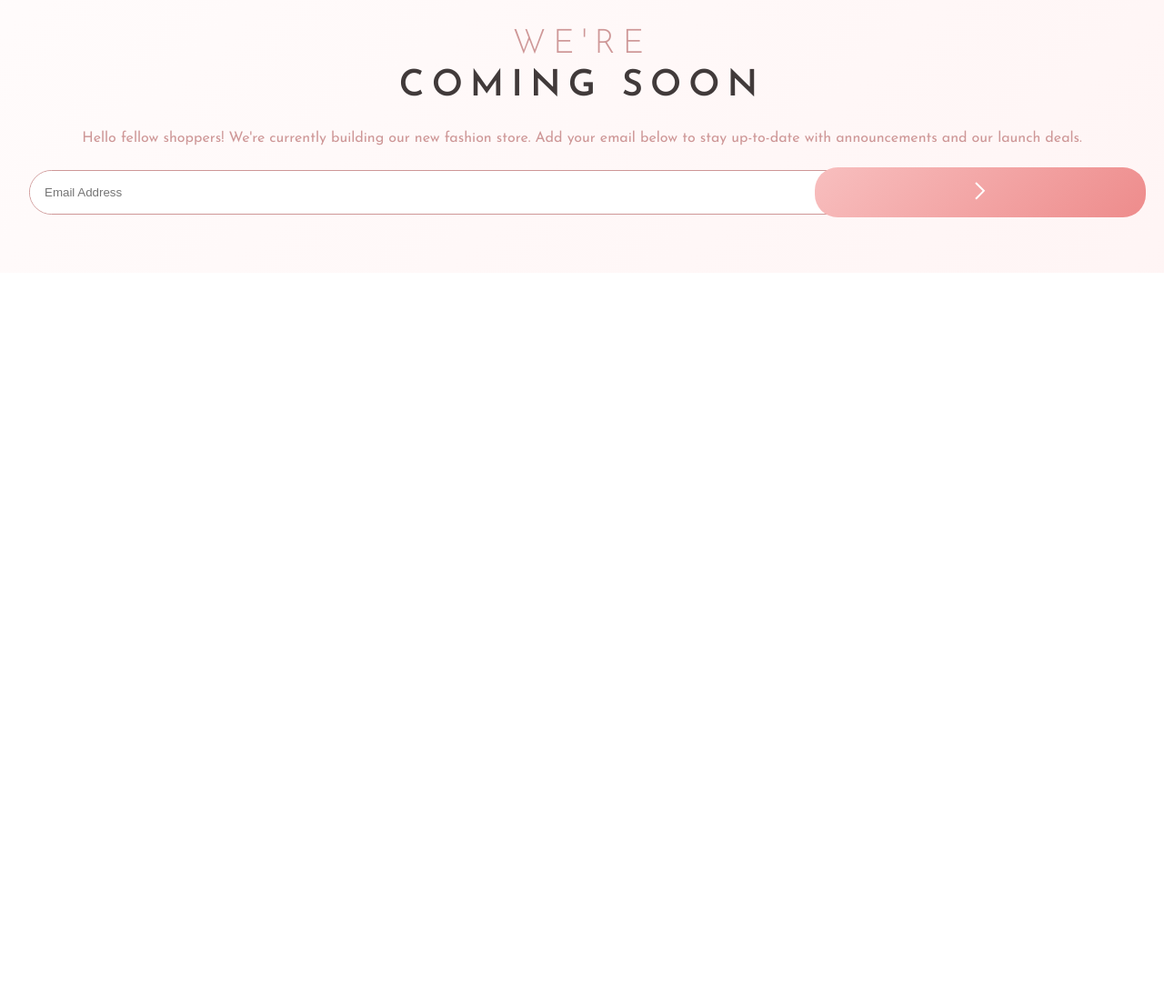
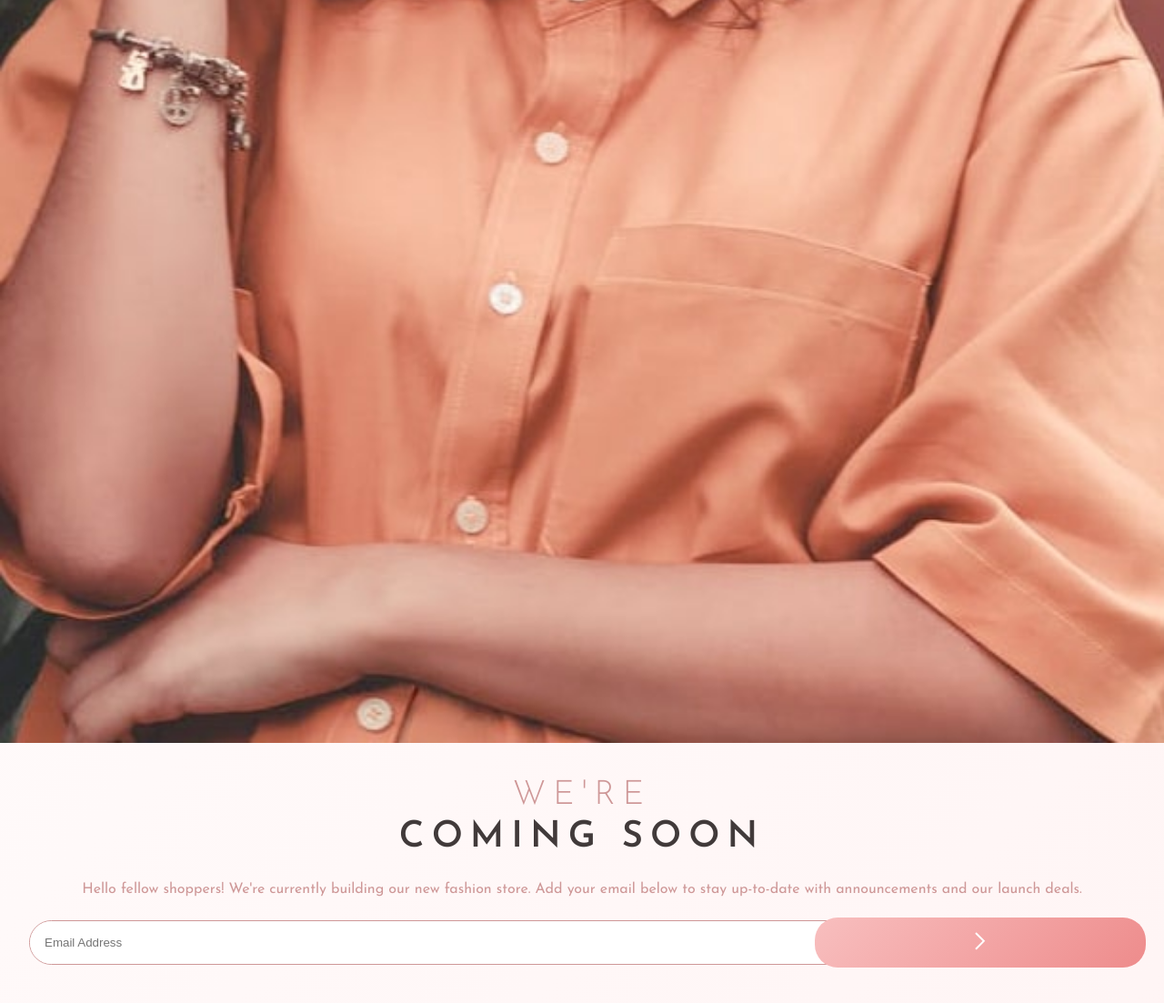
Before and after one commit to BoxyPipesnake/base-apparel, a plain HTML site: page index.html in a window 1280 px wide. Shown: the part 963-2066 px from the top of the page at 91% size. Before the commit the page ends 1263 px from the top, so only its background shows below. Drawn offline with Linux system fonts and the light colour scheme.

Commit message:
add picture element

```diff
--- a/index.html
+++ b/index.html
@@ -36,7 +36,10 @@
     </header>
 
     <div class="img-container">
-      <img class="principal-image" src="images/hero-mobile.jpg" alt="woman img">
+      <picture>
+        <source srcset="images/hero-desktop.jpg" media="(min-width:768px)" />
+        <img class="principal-image" src="images/hero-mobile.jpg" alt="woman img">
+      </picture>
     </div>
 
     <main class="container">
--- a/styles.css
+++ b/styles.css
@@ -49,6 +49,7 @@ button {
 
 .principal-image {
     min-width: 100%;
+    max-width: 100%;
 }
 
 .header, .container {
```
